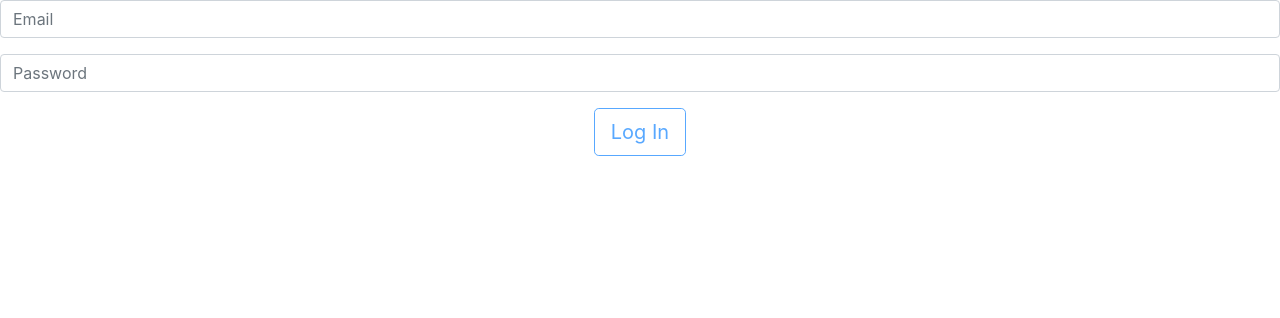
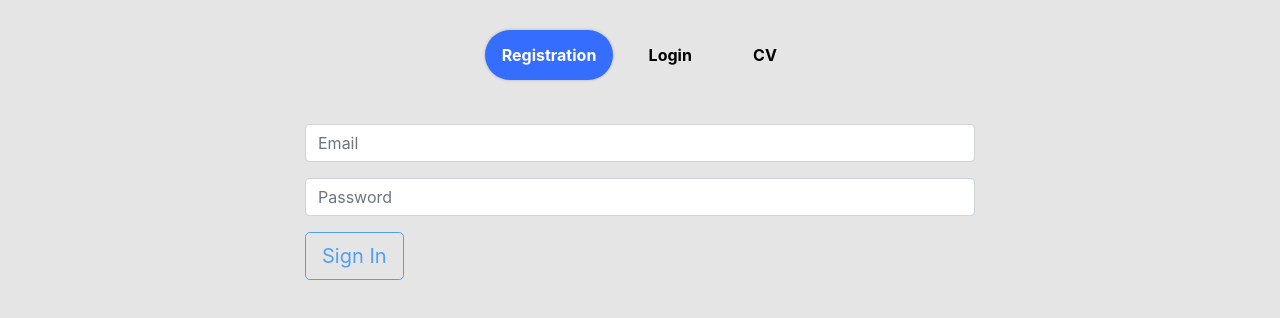
Before and after one commit to Natalina27/create-resume, a React (Create React App) app: page / in a window 1280 px wide. Shown: the top 318 px of the page. Built offline with nearby package versions, Linux system fonts and the light colour scheme.

Commit message:
Added routes

```diff
--- a/package.json
+++ b/package.json
@@ -7,6 +7,7 @@
     "@testing-library/react": "^11.2.3",
     "@testing-library/user-event": "^12.6.0",
     "bootstrap": "^4.6.0",
+    "classnames": "^2.2.6",
     "react": "^17.0.1",
     "react-dom": "^17.0.1",
     "react-scripts": "4.0.1",
@@ -35,5 +36,8 @@
       "last 1 firefox version",
       "last 1 safari version"
     ]
+  },
+  "devDependencies": {
+    "react-router-dom": "^5.2.0"
   }
 }
--- a/src/App.css
+++ /dev/null
@@ -1,38 +0,0 @@
-.App {
-  text-align: center;
-}
-
-.App-logo {
-  height: 40vmin;
-  pointer-events: none;
-}
-
-@media (prefers-reduced-motion: no-preference) {
-  .App-logo {
-    animation: App-logo-spin infinite 20s linear;
-  }
-}
-
-.App-header {
-  background-color: #282c34;
-  min-height: 100vh;
-  display: flex;
-  flex-direction: column;
-  align-items: center;
-  justify-content: center;
-  font-size: calc(10px + 2vmin);
-  color: white;
-}
-
-.App-link {
-  color: #61dafb;
-}
-
-@keyframes App-logo-spin {
-  from {
-    transform: rotate(0deg);
-  }
-  to {
-    transform: rotate(360deg);
-  }
-}
--- a/src/App.js
+++ b/src/App.js
@@ -1,14 +1,57 @@
-import './App.css';
+import React, {useEffect, useState} from 'react';
+import { BrowserRouter as Router, Route, Link } from 'react-router-dom';
+import styles from './App.module.css';
+import classnames from 'classnames';
 import Registration from "./components/Registration";
 import Login from "./components/Login";
+import CV from "./components/CV";
 
-function App() {
-  return (
-    <div className="App">
-      {/*<Registration />*/}
-      <Login />
-    </div>
-  );
+const App = () => {
+    const initialButtonsState = JSON.parse(sessionStorage.getItem("buttons")) || [
+        {name: 'Registration', isClicked: true, path: '/' },
+        {name: 'Login', isClicked: false, path: '/login'},
+        {name: 'CV', isClicked: false, path: '/cv'}
+    ];
+    const [buttons, setButtons] = useState(initialButtonsState);
+
+    useEffect(() => {
+        sessionStorage.setItem("buttons", JSON.stringify(buttons));
+    });
+
+    const chooseButtonClick = (idx) => {
+        const newButtons =[...buttons] ;
+        newButtons.map(el => el.isClicked = false);
+        newButtons[idx].isClicked = true;
+        setButtons(newButtons);
+    };
+
+    let linkList = buttons.map((el, i) => {
+        return  <Link
+            to={el.path}
+            className= {classnames({
+                [styles.link]: true,
+                [styles.linkActive]: (el.isClicked) ,
+            })}
+            onClick={() => chooseButtonClick(i)}
+        >{el.name}</Link>
+    });
+
+    return(
+        <Router>
+            <div className={styles.wrap}>
+                <div className={styles.inner}>
+                    <div className={styles.nav}>
+                        {linkList}
+                    </div>
+                    <div className={styles.content}>
+                        <Route path='/' exact component={Registration} />
+                        <Route path='/todo' component={Login} />
+                        <Route path='/cv' component={CV} />
+                    </div>
+                </div>
+            </div>
+        </Router>
+    );
 }
 
 export default App;
--- /dev/null
+++ b/src/App.module.css
@@ -0,0 +1,100 @@
+body{
+  font-family: Roboto, Arial, sans-serif;
+  margin: 0;
+  padding: 0;
+  background-color: #E5E5E5;
+}
+.wrap{
+  display: flex;
+  justify-content: center;
+  align-items: center;
+  width: 100vw;
+  height: 100vh;
+  min-height: 400px;
+  background-color: #E5E5E5;
+}
+.inner{
+  display: flex;
+  flex-direction: column;
+  align-items: center;
+  height: 100%;
+  padding-top: 15px;
+}
+.nav{
+  display: flex;
+  justify-content: space-around;
+  height: max-content;
+  max-height: max-content;
+}
+.link{
+  display: flex;
+  justify-content: center;
+  text-decoration: none;
+  margin: 5px;
+  padding: 1vw 2vw;
+  background-color: #E5E5E5;
+  color: #000;
+  font-size: 10px;
+  font-weight: 700;
+  border-radius: 37px;
+  width: 30%;
+  cursor: pointer;
+}
+.link:hover{
+  background-color: #add8e6;
+  color: #FFF;
+  transition: background-color .3s ease-in-out;
+}
+.linkActive{
+  background-color: #356EFF;
+  color: #FFF;
+  box-shadow: 0 0 3px rgba(0, 0, 0, 0.25);
+}
+.content{
+  display: flex;
+  flex-direction: column;
+  justify-content: flex-start;
+  height: 100%;
+  width: 100%;
+  margin: 0 0 24px 0;
+  padding: 15px;
+}
+@media(min-width: 720px) and (max-width: 1024px){
+  .wrap{
+    min-height: 400px;
+  }
+  .inner{
+    width: 700px;
+    padding-top: 20px;
+  }
+  .content{
+    min-height: 450px;
+  }
+
+}
+@media(min-width: 1024px){
+  .inner{
+    width: 700px;
+    padding-top: 25px;
+  }
+  .nav{
+    max-width: 320px;
+    margin: 0 0 24px 0;
+  }
+  .link{
+    font-size: 16px;
+    width: 128px;
+    outline: none;
+  }
+  .linkActive{
+    color: #FFF;
+    background: #356EFF;
+    box-shadow: 0 0 3px rgba(0, 0, 0, 0.25);
+  }
+
+  .content{
+    height: 80%;
+    width: 100%;
+    margin: 0 0 24px 0;
+  }
+}
```
Also changed, not shown: 2 other files (tests, documents, lock files or other folders).
